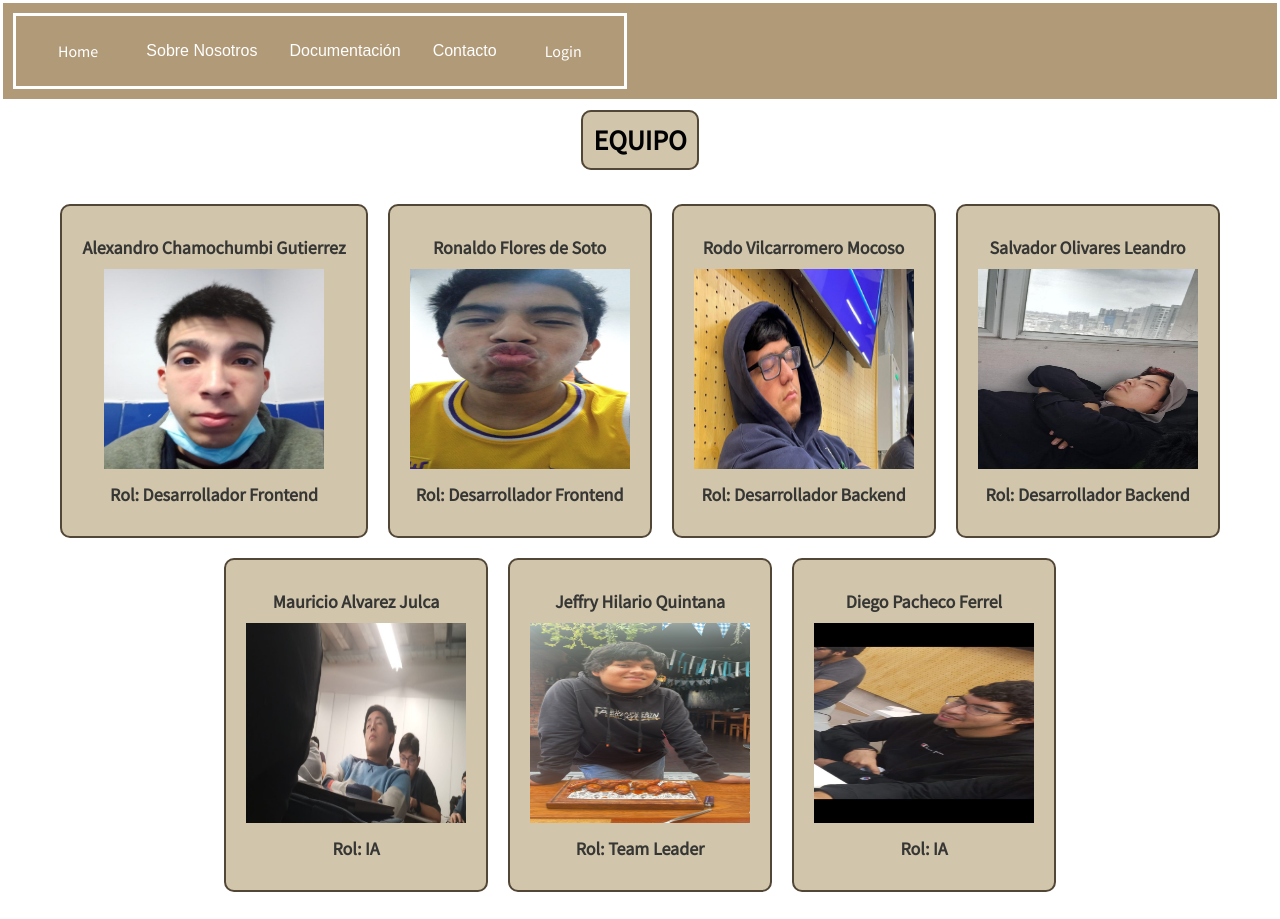
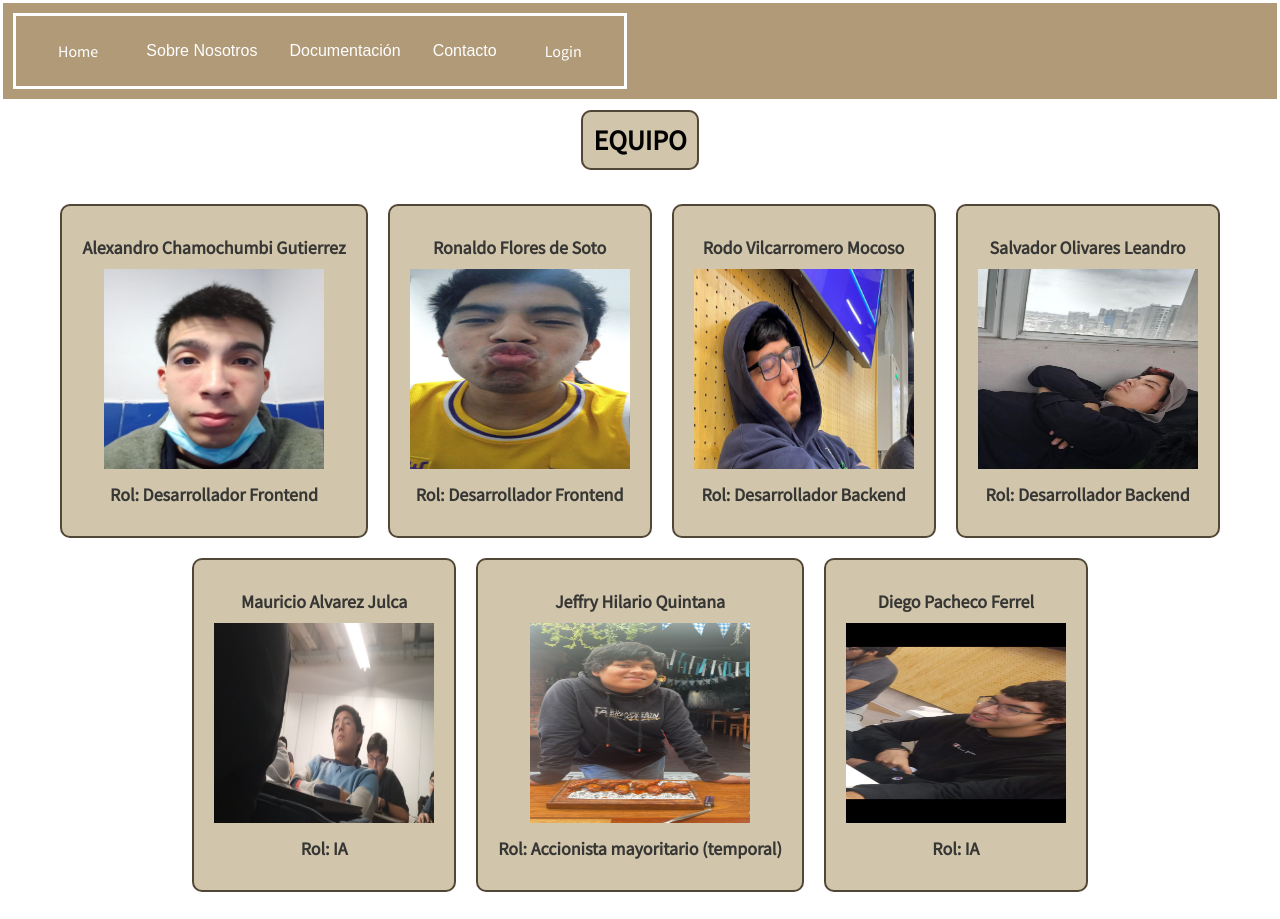
Before and after one commit to jeffHQ/BrandFront, a Vue app: page /equipoview in a window 1280 px wide. Shown: the top 919 px of the page. Built offline with nearby package versions, Linux system fonts and the light colour scheme; what vue3-google-login would draw is missing.

Commit message:
Update EquipoView.vue

```diff
--- a/src/views/EquipoView.vue
+++ b/src/views/EquipoView.vue
@@ -44,7 +44,7 @@
           <div class="equipo-member">
             <p>Jeffry Hilario Quintana</p>
             <img src="@/assets/venezuela.jpg" alt="Foto del Miembro 6" />
-            <p>Rol: Team Leader</p>
+            <p>Rol: Accionista mayoritario (temporal)</p>
           </div>
         </li>
         <li>
```
